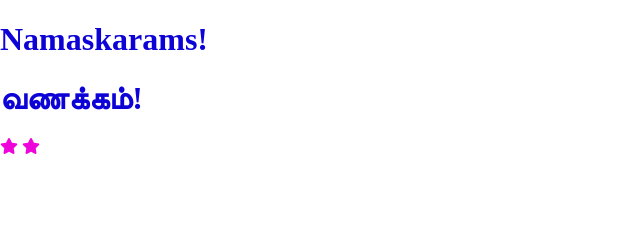
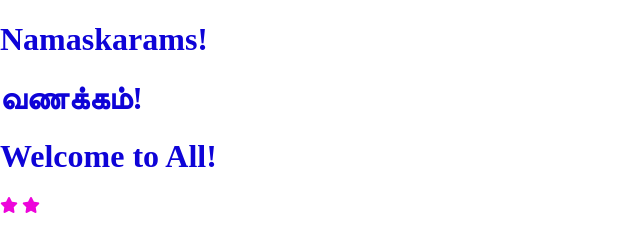
Before and after one commit to Pandimani-Learn/template, a plain HTML site: page index.html in a window 1280 px wide. Shown: the whole page, without its empty margins (0-640 px from the left). Drawn offline with Linux system fonts and the light colour scheme.

Commit message:
welcome to all

```diff
--- a/index.html
+++ b/index.html
@@ -18,6 +18,7 @@
 <body>
   <h1 class="test">Namaskarams!</h1>
   <h1 class="test">வணக்கம்!</h1>
+  <h1 class="test">Welcome to All!</h1>
   <i class="fa fa-star"></i>
   <i class="fa fa-star"></i>
      <!-- Script -->
```
